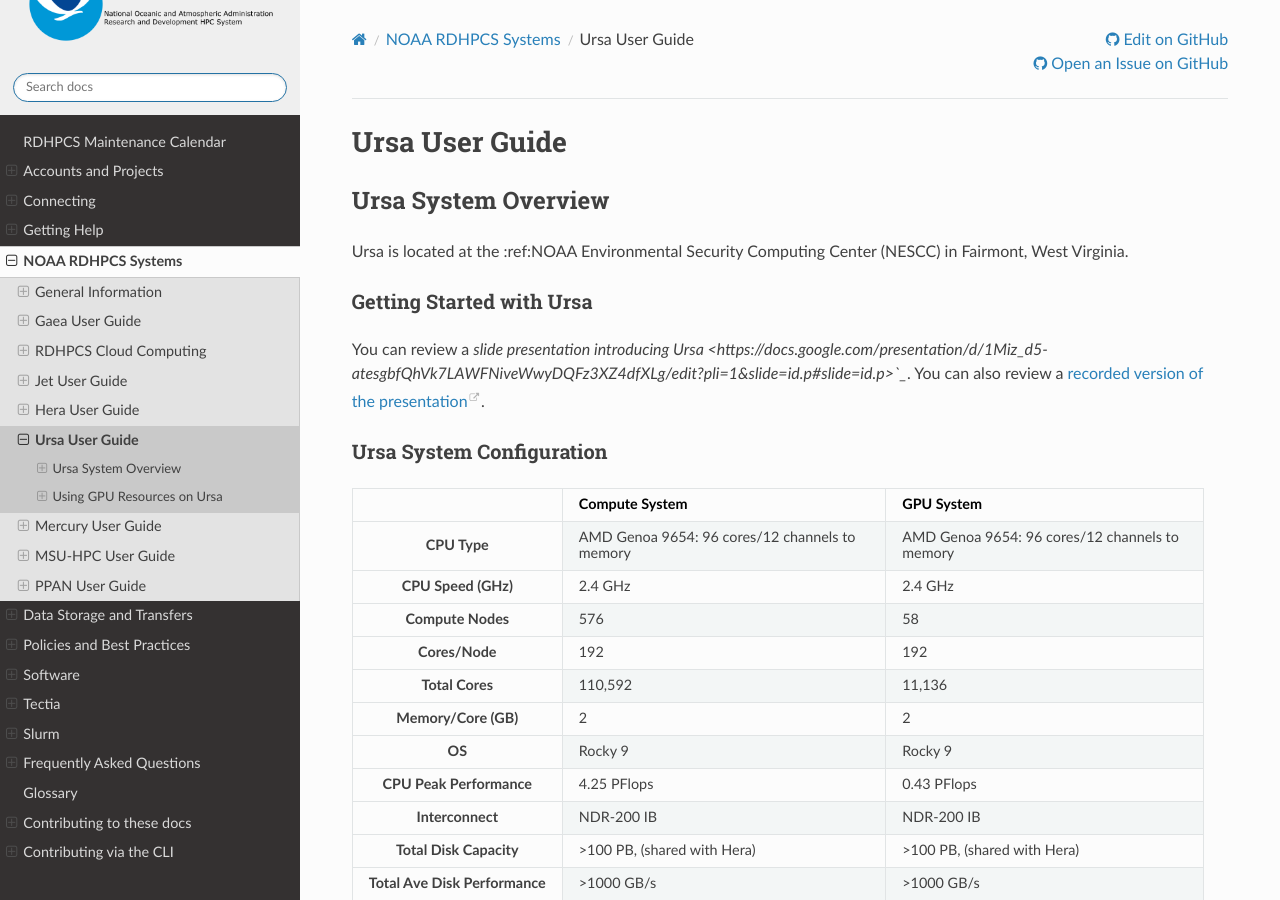
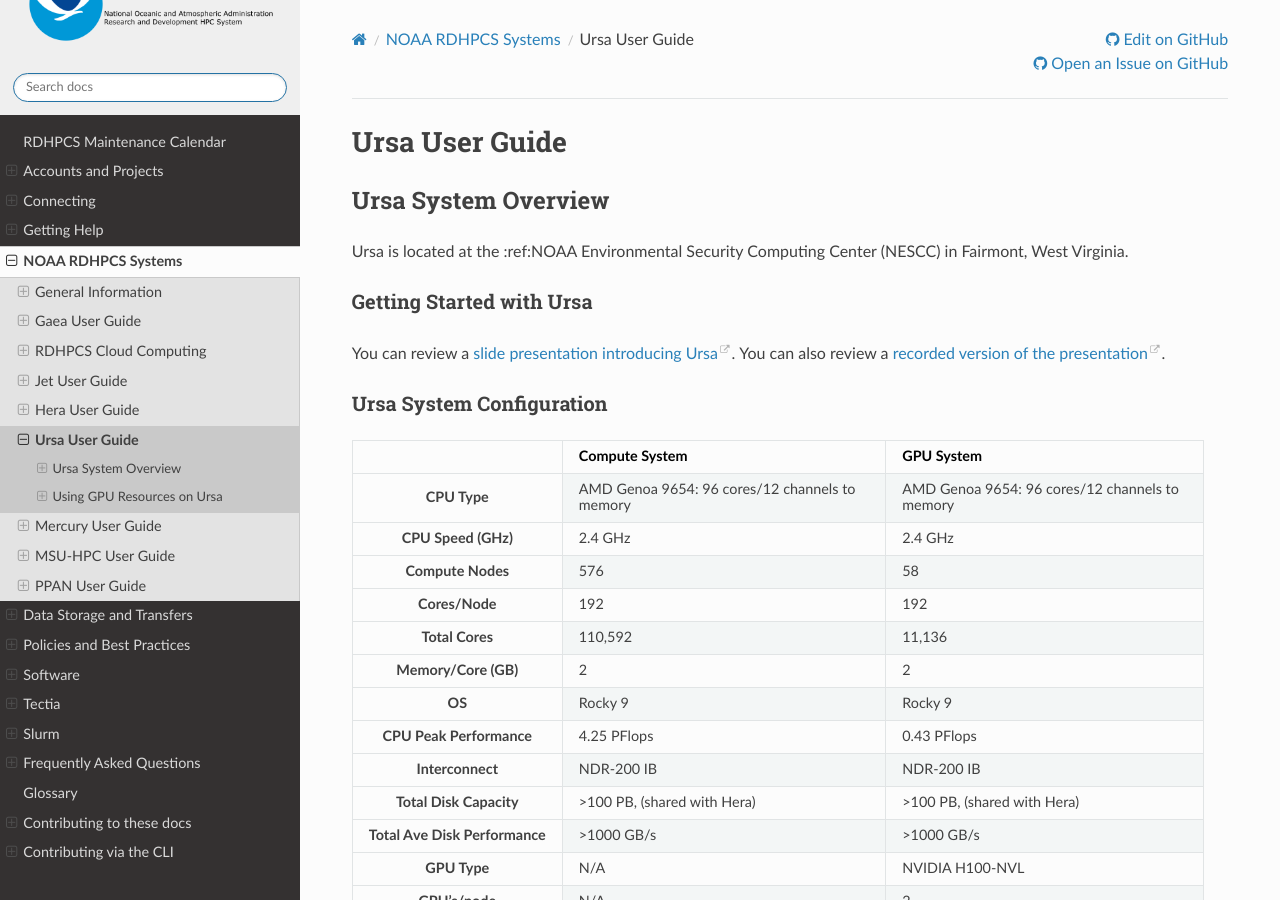
Before and after one commit to NOAA-RDHPCS/noaa-rdhpcs.github.io, a Sphinx documentation site: the page built from source/systems/ursa_user_guide.rst, in a window 1280 px wide and 900 px high. Built offline with Sphinx 7.4.7 and the Read the Docs theme 3.1.0, drawn with Linux system fonts in a browser that asks for light colours; pages that are not in the unit, such as notebooks, are missing from menus.

Commit message:
correction

```diff
--- a/source/systems/ursa_user_guide.rst
+++ b/source/systems/ursa_user_guide.rst
@@ -14,7 +14,7 @@ Virginia.
 Getting Started with Ursa
 -------------------------
 You can review a `slide presentation introducing Ursa
-<https://docs.google.com/presentation/d/1Miz_d5-atesgbfQhVk7LAWFNiveWwyDQFz3XZ4dfXLg/edit?pli=1&slide=id.p#slide=id.p>`_`.
+<https://docs.google.com/presentation/d/1Miz_d5-atesgbfQhVk7LAWFNiveWwyDQFz3XZ4dfXLg/edit?pli=1&slide=id.p#slide=id.p>`_.
 You can also review a `recorded version of the presentation
 <https://drive.google.com/file/d/15-C4Zs_oMxUQ2_QqPm-9CkxPkeK46q56/view>`_.
 
```
